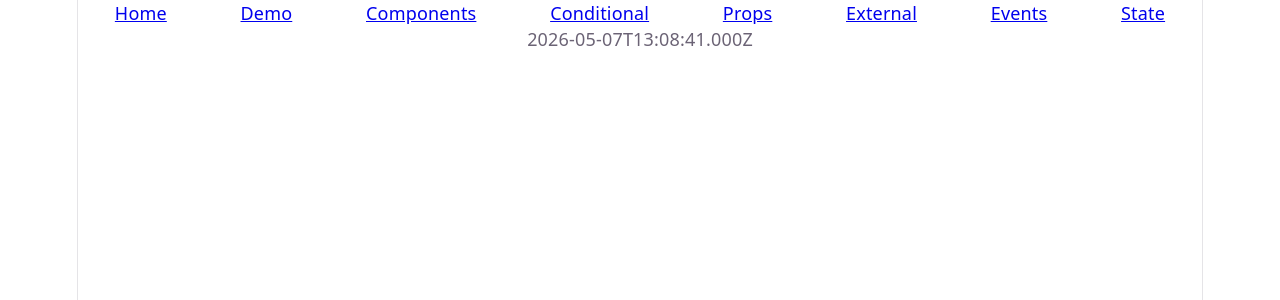
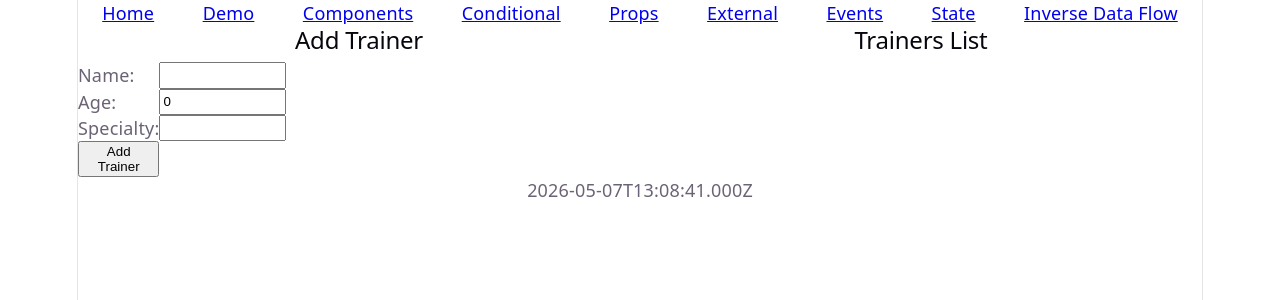
Before and after one commit to JHarry444/RM-React, a React (Vite) app: page /lifting in a window 1280 px wide. Shown: the top 300 px of the page. Built offline with nearby package versions, Linux system fonts and the light colour scheme.

Commit message:
lifting state

```diff
--- a/src/App.tsx
+++ b/src/App.tsx
@@ -6,6 +6,7 @@ import External from "./components/External";
 import Navbar from "./components/NavBar";
 import EventHandling from "./components/EventHandling";
 import StateExample from "./components/StateExample";
+import Trainers from "./components/lifting-state/Trainers";
 
 function App() {
 
@@ -26,6 +27,7 @@ function App() {
         <Route path="/external" element={<External />} />
         <Route path="/events" element={<EventHandling />} />
         <Route path="/state" element={<StateExample />} />
+        <Route path="/lifting" element={<Trainers />} />
       </Routes>
       <footer>{new Date().toISOString()}</footer>
     </Router>
--- a/src/components/NavBar.tsx
+++ b/src/components/NavBar.tsx
@@ -11,6 +11,7 @@ function Navbar() {
             <Link to="/external">External</Link>
             <Link to="/events">Events</Link>
             <Link to="/state">State</Link>
+            <Link to="/lifting">Inverse Data Flow</Link>
         </nav>
     );
 }
--- /dev/null
+++ b/src/components/lifting-state/AddTrainer.tsx
@@ -0,0 +1,45 @@
+import { useState } from "react";
+import type { TrainerType } from "./Trainers";
+
+function AddTrainer({ setTrainers }: { setTrainers: React.Dispatch<React.SetStateAction<TrainerType[]>> }) {
+    const [data, setData] = useState<TrainerType>({ name: "", age: 0, specialty: "" });
+
+    const handleSubmit = (e: React.SubmitEvent<HTMLFormElement>) => {
+        e.preventDefault();
+        setTrainers(prev => [...prev, data]);
+        setData({ name: "", age: 0, specialty: "" });
+    }
+
+    return (
+        <div>
+            <h2>Add Trainer</h2>
+            <form onSubmit={handleSubmit}>
+                <label htmlFor="addTrainerName">Name:</label>
+                <input
+                    type="text"
+                    id="addTrainerName"
+                    name="name"
+                    value={data.name}
+                    onChange={e => setData({ age: data.age, specialty: data.specialty, name: e.target.value })}
+                    required
+                />
+                <label htmlFor="addTrainerAge">Age:</label>
+                <input
+                    type="number"
+                    id="addTrainerAge"
+                    name="age"
+                    value={data.age}
+                    onChange={e => setData({ ...data, age: parseInt(e.target.value) })}
+                    required
+                    min={0}
+                    max={100}
+                />
+                <label htmlFor="addTrainerSpecialty">Specialty:</label>
+                <input type="text" id="addTrainerSpecialty" name="specialty" value={data.specialty} onChange={e => setData({ ...data, specialty: e.target.value })} />
+                <button type="submit">Add Trainer</button>
+            </form>
+        </div>
+    );
+}
+
+export default AddTrainer;
--- /dev/null
+++ b/src/components/lifting-state/ListTrainers.tsx
@@ -0,0 +1,19 @@
+import { type TrainerType } from "./Trainers";
+import { v4 as uuid4 } from 'uuid';
+function ListTrainers({ trainers }: { trainers: TrainerType[] }) {
+
+    return (
+        <div>
+            <h2>Trainers List</h2>
+            {trainers.map((trainer) => (
+                <div key={uuid4()}>
+                    <h3>{trainer.name}</h3>
+                    <p>Age: {trainer.age}</p>
+                    <p>Specialty: {trainer.specialty}</p>
+                </div>
+            ))}
+        </div>
+    );
+}
+
+export default ListTrainers;
--- /dev/null
+++ b/src/components/lifting-state/Trainers.tsx
@@ -0,0 +1,25 @@
+import { useState } from "react";
+import AddTrainer from "./AddTrainer";
+import ListTrainers from "./ListTrainers";
+import "./trainers.css";
+
+
+export type TrainerType = {
+    name: string;
+    age: number;
+    specialty: string;
+}
+
+function Trainers() {
+    const [trainers, setTrainers] = useState<TrainerType[]>([]);
+
+
+    return (
+        <div id="trainerContainer">
+            <AddTrainer setTrainers={setTrainers}/>
+            <ListTrainers trainers={trainers}/>
+        </div>
+     );
+}
+
+export default Trainers;
--- /dev/null
+++ b/src/components/lifting-state/trainers.css
@@ -0,0 +1,15 @@
+#trainerContainer {
+    display: grid;
+    grid-template-columns: 1fr 1fr;
+}
+
+#trainerContainer form {
+    display: grid;
+    grid-template-columns: 1fr 2fr;
+    justify-items: start;
+    max-width: 200px;
+}
+
+#trainerContainer form>input {
+    width: 100%;
+}
```
